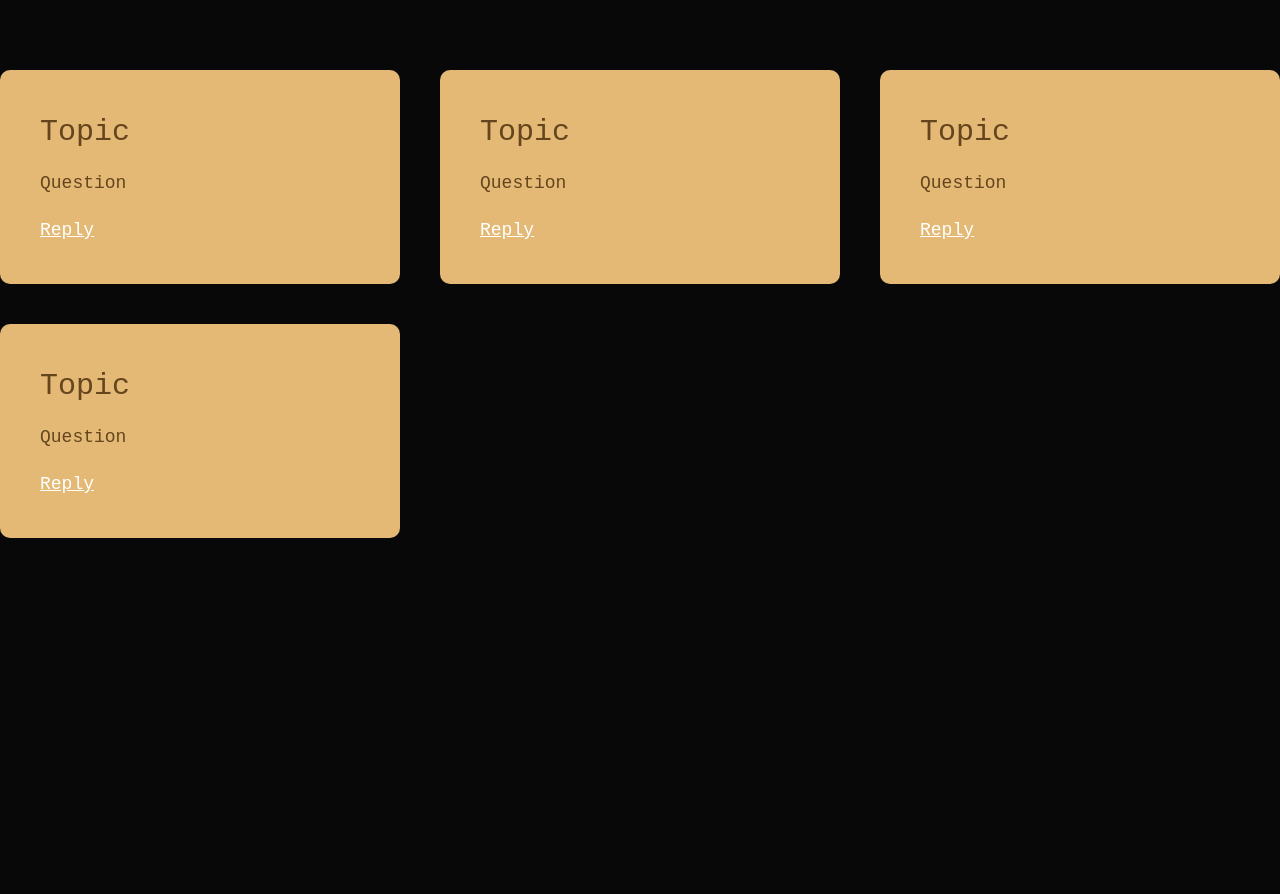
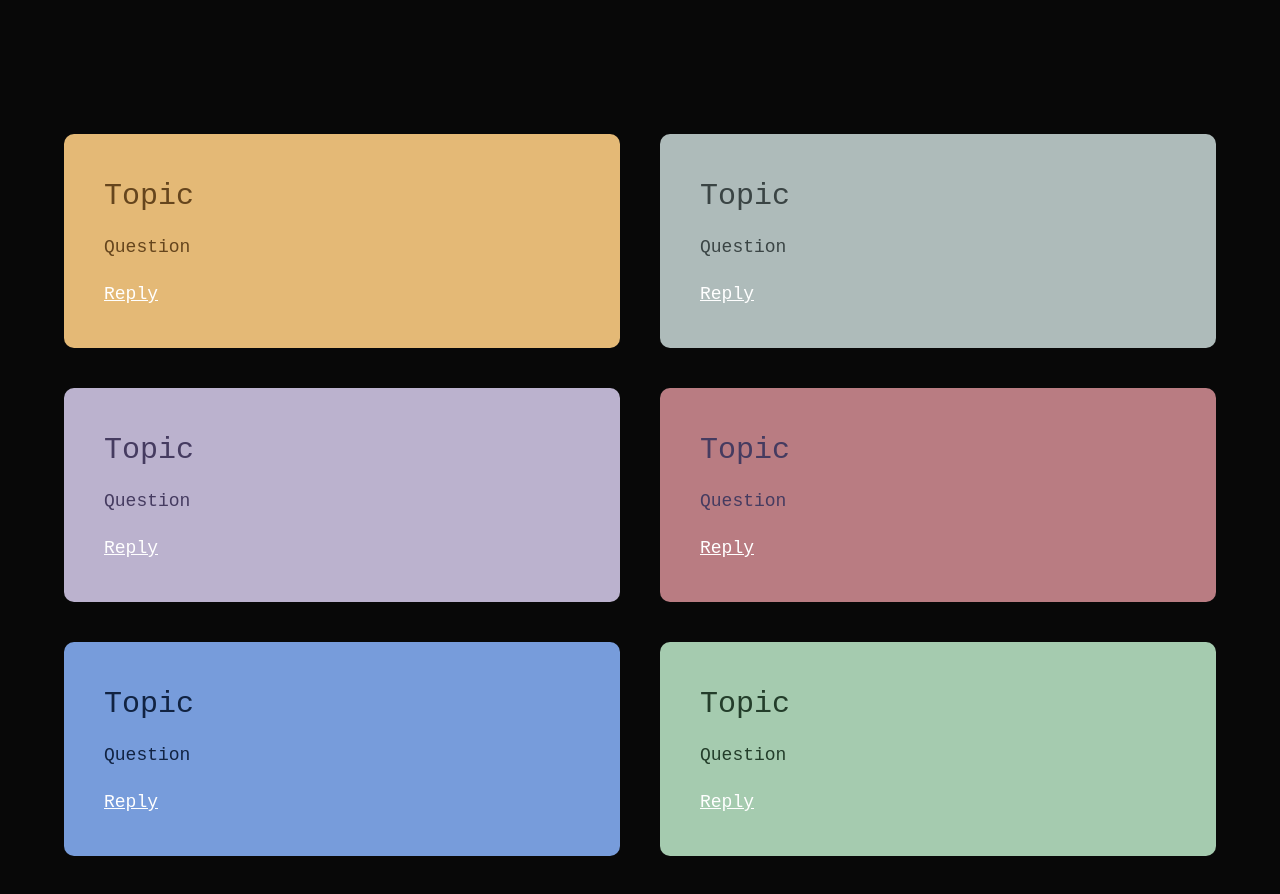
Before and after one commit to nguyenv119/treehouse, a React (Vite) app in the folder sase-hackathon/: page / in a window 1280 px wide. Shown: the part 820-1714 px from the top of the page. Before the commit the page ends 1358 px from the top, so only its background shows below. Built offline with nearby package versions, Linux system fonts and the light colour scheme.

Commit message:
Fixed Margins

```diff
--- a/sase-hackathon/src/components/Card.module.css
+++ b/sase-hackathon/src/components/Card.module.css
@@ -1,14 +1,12 @@
 /* services section */
-#services{
-    padding: 30px 0;
-}
-
 .serviceList {
   display: grid;
   grid-template-columns: repeat(auto-fit, minmax(400px, 1fr));
   grid-gap: 40px;
   margin-top: 20px;
+  padding: 5%;
 }
+
 
 .serviceList .box1 {
     background: #e4b976;
@@ -72,6 +70,6 @@
 }
 
 .serviceList div:hover{
-    background: #ff004f;
+    background: #fff;
     transform: translateY(-10px);
 }
--- a/sase-hackathon/src/components/Card.tsx
+++ b/sase-hackathon/src/components/Card.tsx
@@ -1,11 +1,12 @@
-import styles from './Card.module.css'
+import styles from './Card.module.css';
 
 export default function Card() {
 	return (
 		<>
-			<div className={styles.container}>
+			<div className={styles.container} id="services">
+    			<div className={styles.serviceList}>
 
-				<div className={styles.serviceList}>
+
 
 					<div className={styles.box1}>
 						{/* <i className="fa-solid fa-car"></i> */}
@@ -13,19 +14,31 @@ export default function Card() {
 						<p>Question</p>
 						<a href="">Reply</a>
 					</div>
-					<div className={styles.box1}>
+					<div className={styles.box2}>
 						{/* <i className="fa-solid fa-car"></i> */}
 						<h2>Topic</h2>
 						<p>Question</p>
 						<a href="">Reply</a>
 					</div>
-					<div className={styles.box1}>
+					<div className={styles.box3}>
 						{/* <i className="fa-solid fa-car"></i> */}
 						<h2>Topic</h2>
 						<p>Question</p>
 						<a href="">Reply</a>
 					</div>
-					<div className={styles.box1}>
+					<div className={styles.box4}>
+						{/* <i className="fa-solid fa-car"></i> */}
+						<h2>Topic</h2>
+						<p>Question</p>
+						<a href="">Reply</a>
+					</div>
+					<div className={styles.box5}>
+						{/* <i className="fa-solid fa-car"></i> */}
+						<h2>Topic</h2>
+						<p>Question</p>
+						<a href="">Reply</a>
+					</div>
+					<div className={styles.box6}>
 						{/* <i className="fa-solid fa-car"></i> */}
 						<h2>Topic</h2>
 						<p>Question</p>
--- a/sase-hackathon/src/index.css
+++ b/sase-hackathon/src/index.css
@@ -5,7 +5,7 @@
 
   color-scheme: light dark;
   color: rgba(255, 255, 255, 0.87);
-  background-color: ;
+  background-color: #fff;
 
   font-synthesis: none;
   text-rendering: optimizeLegibility;
```
